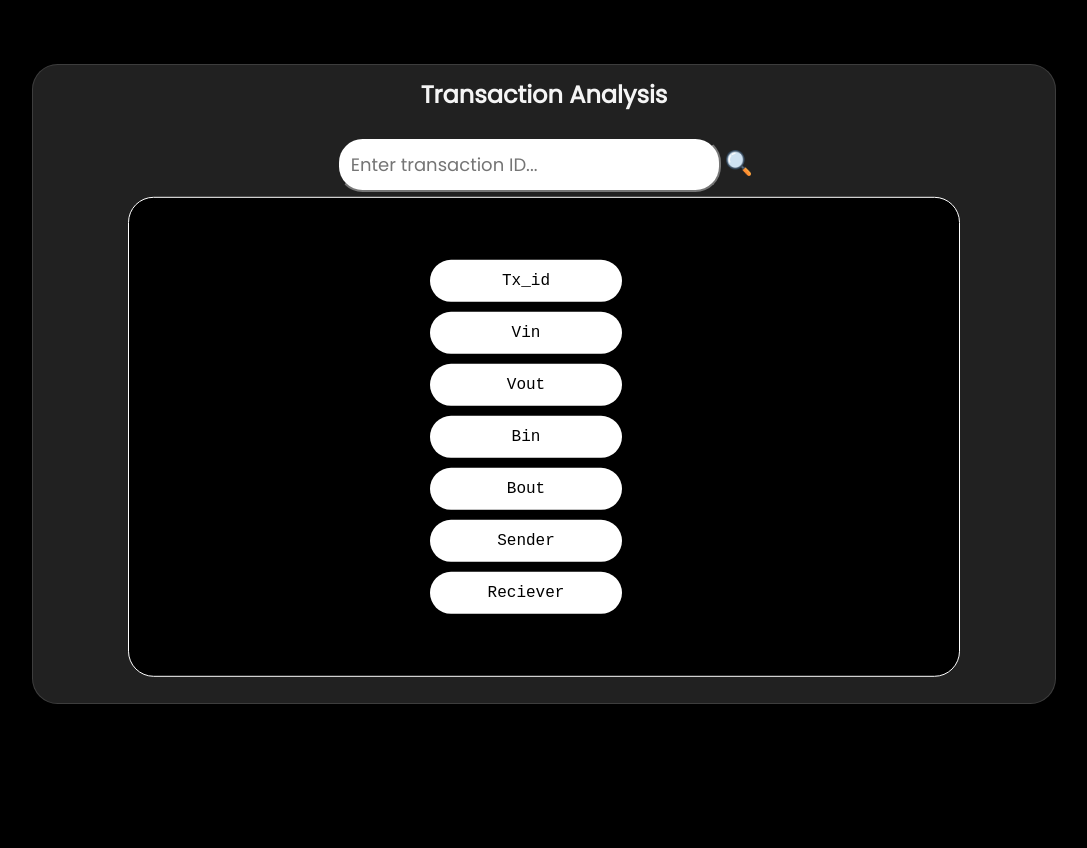
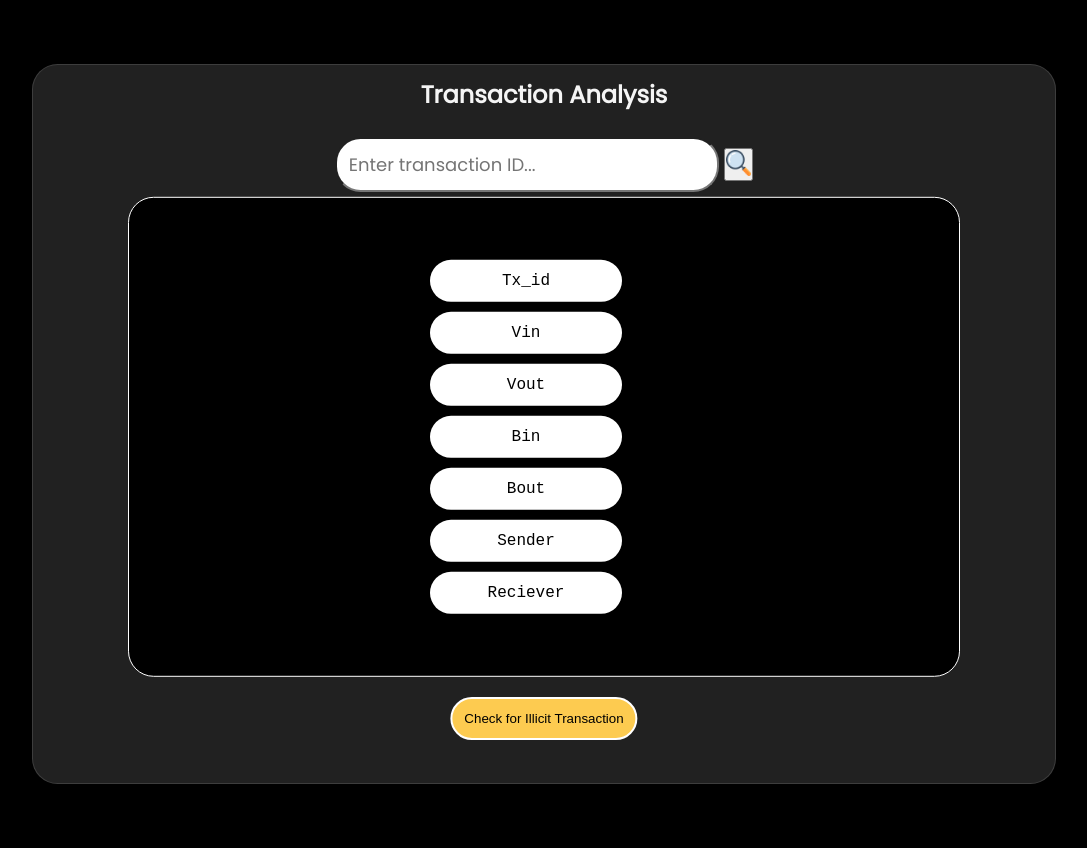
Before and after one commit to NavaprettamN/CIDEcode, a Django app: page /transaction/ in a window 1280 px wide. Shown: the part 90-938 px from the top of the page, without its empty margins (96-1183 px from the left). Before the commit the page ends 794 px from the top, so only its background shows below. Run offline with Django 5.2, Linux system fonts and the light colour scheme.

Commit message:
Minor CSS

```diff
--- a/DeployModel/static/assets/css/transaction.css
+++ b/DeployModel/static/assets/css/transaction.css
@@ -59,7 +59,7 @@ nav h1 {
 }
 
 /* 7fff00 */
-.links button {
+/* .links button {
     border-radius: 2vw;
     padding: 15px;
     cursor: pointer;
@@ -69,7 +69,7 @@ nav h1 {
     font-family: 'Poppins', sans-serif;
     font-weight: bolder;
     border: 2px solid white;
-}
+} */
 
 .links a {
     text-decoration: none;
@@ -121,7 +121,7 @@ nav h1 {
 .content {
     margin: 5% auto;
     width: 80vw;
-    height: 80vh;
+    height: 90vh;
     border-radius: 2vw;
     color: whitesmoke;
     padding: 12px;
@@ -194,9 +194,17 @@ input[type=text] {
     text-align: center;
 }
 
-button {
-    background-color: transparent;
-    border: none;
+.illicittransaction {
+    background-color: #fdcb50;
+    border: 2px solid white;
+    padding: 12px;
+    border-radius: 2vw;
+    z-index: 300;
+    cursor: pointer;
+    position: absolute;
+    left: 50%;
+    transform: translateX(-50%);
+
 }
 
 @media screen and (max-width: 550px) {
@@ -235,6 +243,10 @@ button {
         cursor: pointer;
     }
 
+    button {
+        background-color: transparent !important;
+    }
+
     .output_container {
         width: 75vw;
         border: 1px solid white;
--- a/DeployModel/templates/illicit.html
+++ b/DeployModel/templates/illicit.html
@@ -33,7 +33,10 @@
             <form class="data" action="{% url 'illicit'%}">
                 {% csrf_token %}
                 <label for="wa1">Transaction ID</label>
-                <input type="text" placeholder="Enter addr1..." id="wa1" name="txid">
+                <div>
+                    <input type="text" placeholder="Enter addr1..." id="wa1" name="txid">
+                    <button type="submit"><img src="{% static "assets/vectors/transaction/search.png" %}" class="searchbtn" alt="Search" id="searchtransaction" type="submit"></button>
+                </div>
                 {% comment %} <button type="submit"><img src="{% static "assets/vectors/transaction/search.png" %}" class="searchbtn" alt="Search" id="searchtransaction" type="submit"></button> {% endcomment %}
             </form>
             <div class="output">
--- a/DeployModel/templates/transaction.html
+++ b/DeployModel/templates/transaction.html
@@ -60,6 +60,8 @@
                 </div>
             </div>
         </article>
+        <br>
+        <a href="{% url 'illicit' %}" style="text-decoration=none; color=black;"><button class="illicittransaction">Check for Illicit Transaction</button></a>
     </section>
     <script type="module" src="{% static "assets/js/transaction.js" %}"></script>
 </body>
--- a/DeployModel/views.py
+++ b/DeployModel/views.py
@@ -15,7 +15,7 @@ supabase = create_client(supabase_url, supabase_api_key)
 # view for transaction block {txid -> txid, vin, vout, addresses, bin, bout, (check illicit)->/illicit/txid}
 
 def transaction_page(request):
-    print(request.GET == {})
+    # print(request.GET == {})
     if request.GET != {}:
         # here do the checking of txid (api call -> store data -> data to model -> value of risk)
         txid = request.GET['txid']
@@ -65,7 +65,6 @@ def illicit_page(request):
         model = joblib.load('illicit_model_v001.sav')
 
         model_result = int(model.predict([[vin, vout, bin, bout]])[0])
-        print(type(model_result))
 
         # data, count = supabase.table('illicit').insert({"tx_id": txid, "vin": vin, "vout": vout, "bin": bin, "bout": bout, "illicit": model_result}).execute()
         # supabase txid, vin, vout, bin, bout,
```
Also changed, not shown: DeployModel/static/assets/css/illicit.css (+5 -2 lines), DeployModel/static/assets/css/style.css (+9 -2 lines), DeployModel/templates/index.html (+17 -19 lines).
